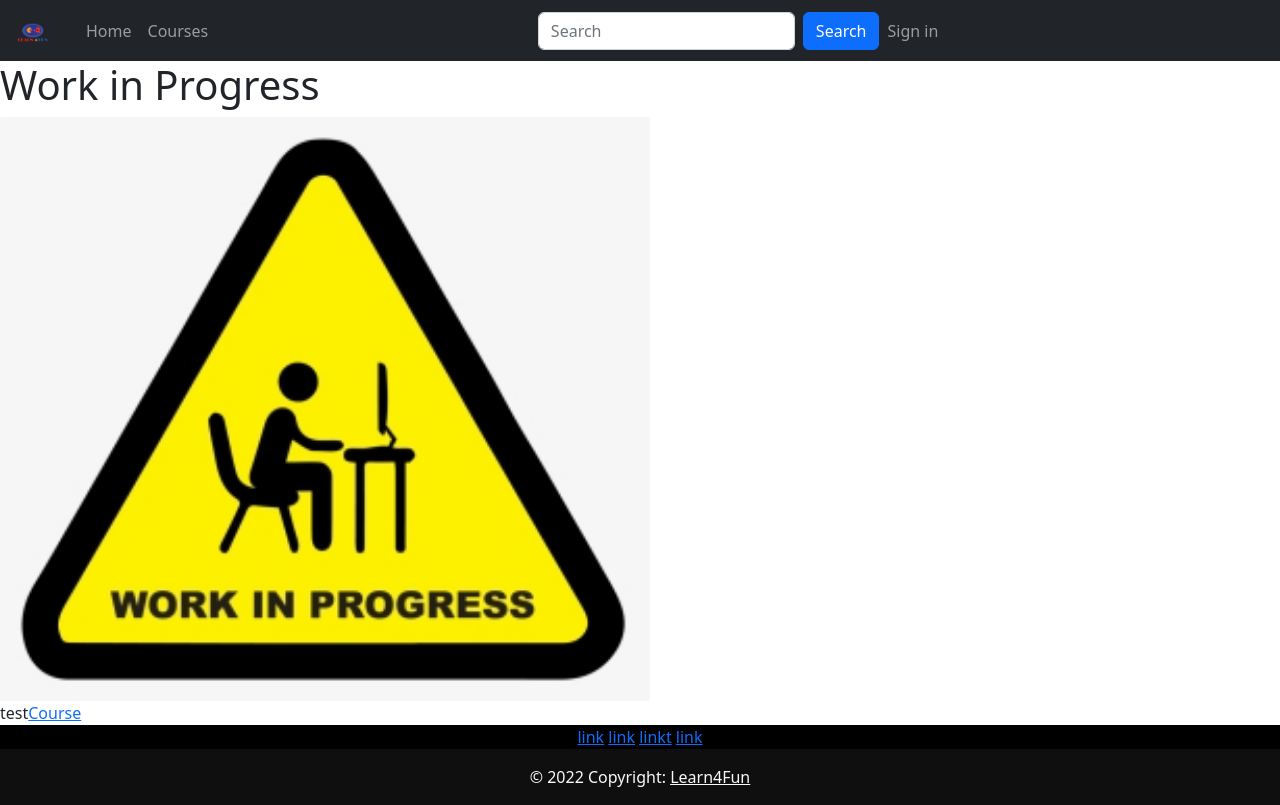
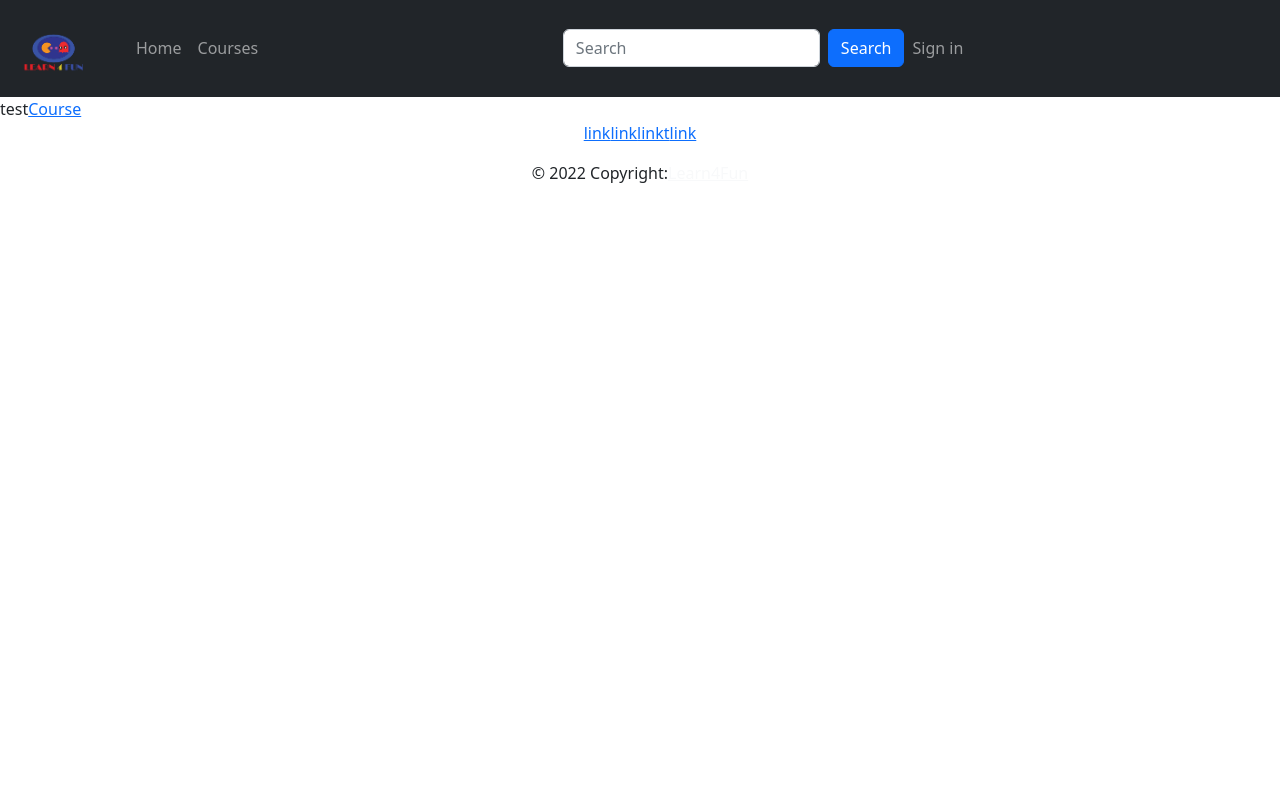
Before and after one commit to Cromana22/mod005455-teambaseddev-2022, a React (Create React App) app in the folder learn-for-fun/: page / in a window 1280 px wide. Built offline with nearby package versions, Linux system fonts and the light colour scheme.

Commit message:
Move into components, removed in-line style

```diff
--- a/learn-for-fun/public/index.html
+++ b/learn-for-fun/public/index.html
@@ -26,54 +26,12 @@
     -->
     <title>Learn4Fun</title>
 
-    <!--
-      Bootstrap styling for the navbar
-    -->
+    <!-- Bootstrap styling for the navbar-->
     <link href="https://cdn.jsdelivr.net/npm/bootstrap@5.2.1/dist/css/bootstrap.min.css" rel="stylesheet">
     <script src="https://cdn.jsdelivr.net/npm/bootstrap@5.2.1/dist/js/bootstrap.bundle.min.js"></script>
-    </head>
+  </head>
+
   <body>
-    <!--
-      Navbar from w3schools
-    -->
-    <nav class="navbar navbar-expand-sm navbar-dark bg-dark">
-      <div class="container-fluid">
-        <a class="navbar-brand" href="#">
-          <img src="LOGO99.png" alt="Learn4Fun logo" style="width: 50px;">
-        </a>
-        <button class="navbar-toggler" type="button" data-bs-toggle="collapse" data-bs-target="#mynavbar">
-          <span class="navbar-toggler-icon"></span>
-        </button>
-        <div class="collapse navbar-collapse" id="mynavbar">
-          <ul class="navbar-nav me-auto">
-            <li class="nav-item">
-              <a class="nav-link" href="#">Home</a>
-            </li>
-            <li class="nav-item">
-              <a class="nav-link" href="javascript:void(0)">Courses</a>
-            </li>
-          </ul>
-          <form class="d-flex">
-            <input class="form-control me-2" type="text" placeholder="Search">
-            <button class="btn btn-primary" type="button">Search</button>
-          </form>
-          <ul class="navbar-nav me-auto">
-            <li class="nav-item">
-               <a class="nav-link" href="javascript:void(0)">Sign in</a>
-            </li>
-          </ul>
-        </div>
-      </div>
-    </nav>
-
-
-    <!-- please remove as needed -->
-    <h1>Work in Progress</h1>
-    <img src="WIP.png" alt="work in progress" style="width: 650px;">
-    <!-- end of "please remove as needed" -->
-
-
-
     <noscript>You need to enable JavaScript to run this app.</noscript>
     <div id="root"></div>
     <!--
@@ -86,20 +44,5 @@
       To begin the development, run `npm start` or `yarn start`.
       To create a production bundle, use `npm run build` or `yarn build`.
     -->
-
-  <!-- Footer -->
-    <footer class="text-center text-light" style="background-color: #000;">
-      <!-- links -->
-      <a href="#home">link</a>
-      <a href="#home">link</a>
-      <a href="#home">linkt</a>
-      <a href="#home">link</a>
-      <!-- Copyright -->
-      <div class="text-center text-light p-3" style="background-color: rgb(16, 15, 15);">
-        © 2022 Copyright:
-        <a class="text-light" href="#">Learn4Fun</a>
-      </div>
-      <!-- Copyright -->
-    </footer>
   </body>
 </html>
--- /dev/null
+++ b/learn-for-fun/src/components/Footer.jsx
@@ -0,0 +1,21 @@
+import React from "react";
+
+function Footer() {
+    return (
+        <footer className="text-center text-dark">
+
+          <a href="#home">link</a>
+          <a href="#home">link</a>
+          <a href="#home">linkt</a>
+          <a href="#home">link</a>
+
+          <div className="text-center text-dark p-3">
+            © 2022 Copyright:
+            <a className="text-light" href="#">Learn4Fun</a>
+          </div>
+
+        </footer>
+    )
+}
+
+export default Footer;
--- a/learn-for-fun/src/components/HomePage.jsx
+++ b/learn-for-fun/src/components/HomePage.jsx
@@ -1,11 +1,19 @@
 import React from "react";
 import { Link } from "react-router-dom";
+import NavBar from "./NavBar";
+import Footer from "./Footer";
 
 function HomePage() {
     return (
         <div className="home">
-            test
-            <Link to="/course">Course</Link>
+            <NavBar />
+
+            <div>
+                test
+                <Link to="/course">Course</Link>
+            </div>
+
+            <Footer />
         </div>
     )
 }
--- /dev/null
+++ b/learn-for-fun/src/components/NavBar.jsx
@@ -0,0 +1,37 @@
+import React from "react";
+
+function NavBar() {
+    return (
+        <nav className="navbar navbar-expand-sm navbar-dark bg-dark">
+            <div className="container-fluid">
+                <a className="navbar-brand" href="#">
+                    <img src="LOGO99.png" alt="Learn4Fun logo" width={100}/>
+                </a>
+                <button className="navbar-toggler" type="button" data-bs-toggle="collapse" data-bs-target="#mynavbar">
+                    <span className="navbar-toggler-icon"></span>
+                </button>
+                <div className="collapse navbar-collapse" id="mynavbar">
+                    <ul className="navbar-nav me-auto">
+                        <li className="nav-item">
+                            <a className="nav-link" href="#">Home</a>
+                        </li>
+                        <li className="nav-item">
+                            <a className="nav-link" href="javascript:void(0)">Courses</a>
+                        </li>
+                    </ul>
+                    <form className="d-flex">
+                        <input className="form-control me-2" type="text" placeholder="Search" />
+                        <button className="btn btn-primary" type="button">Search</button>
+                    </form>
+                    <ul className="navbar-nav me-auto">
+                        <li className="nav-item">
+                            <a className="nav-link" href="javascript:void(0)">Sign in</a>
+                        </li>
+                    </ul>
+                </div>
+            </div>
+        </nav>
+    )
+}
+
+export default NavBar;
```
Also changed, not shown: learn-for-fun/src/components/Footer.js (deleted, +0 -12 lines), learn-for-fun/src/components/NavBar.js (deleted, +0 -12 lines), 1 other file (tests, documents, lock files or other folders).
